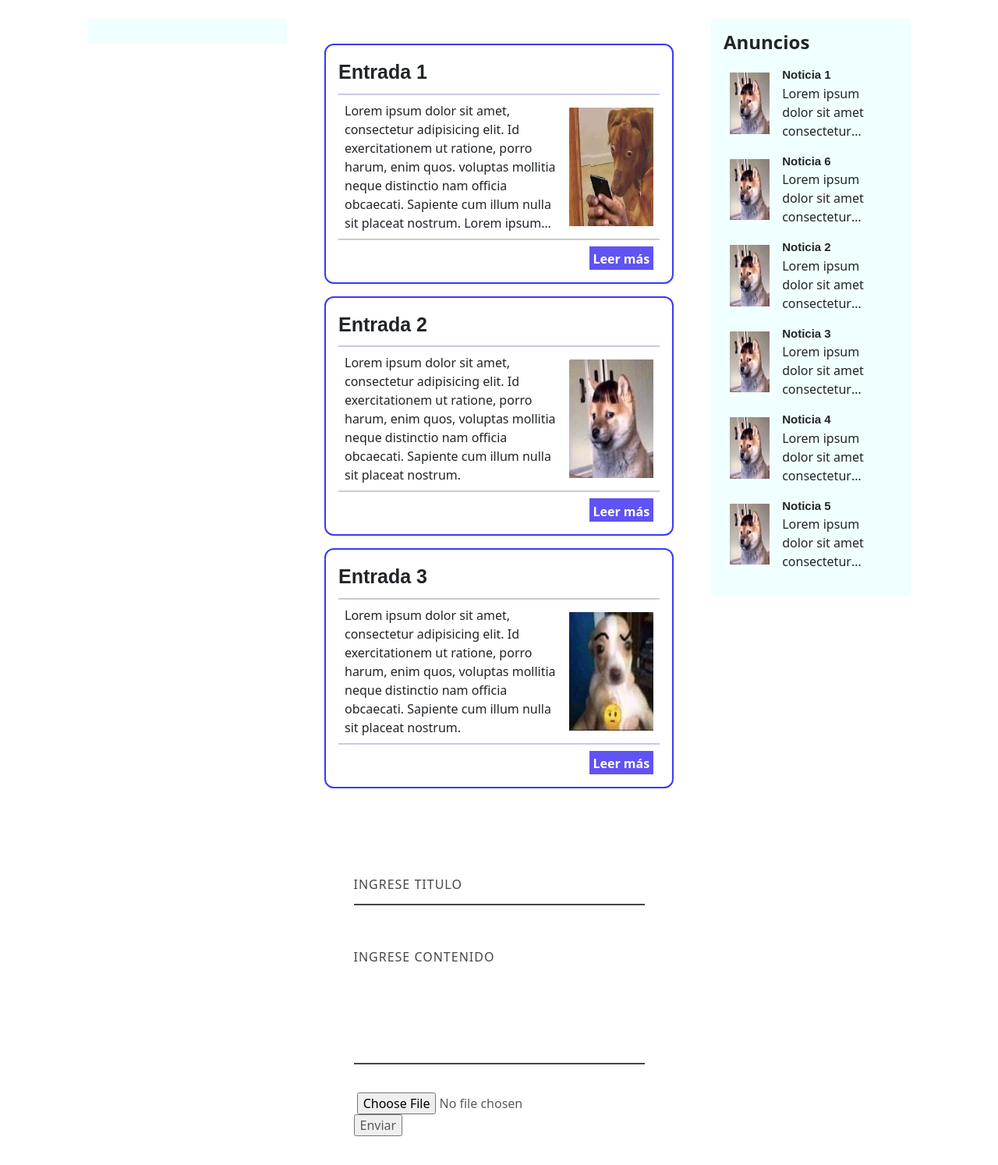
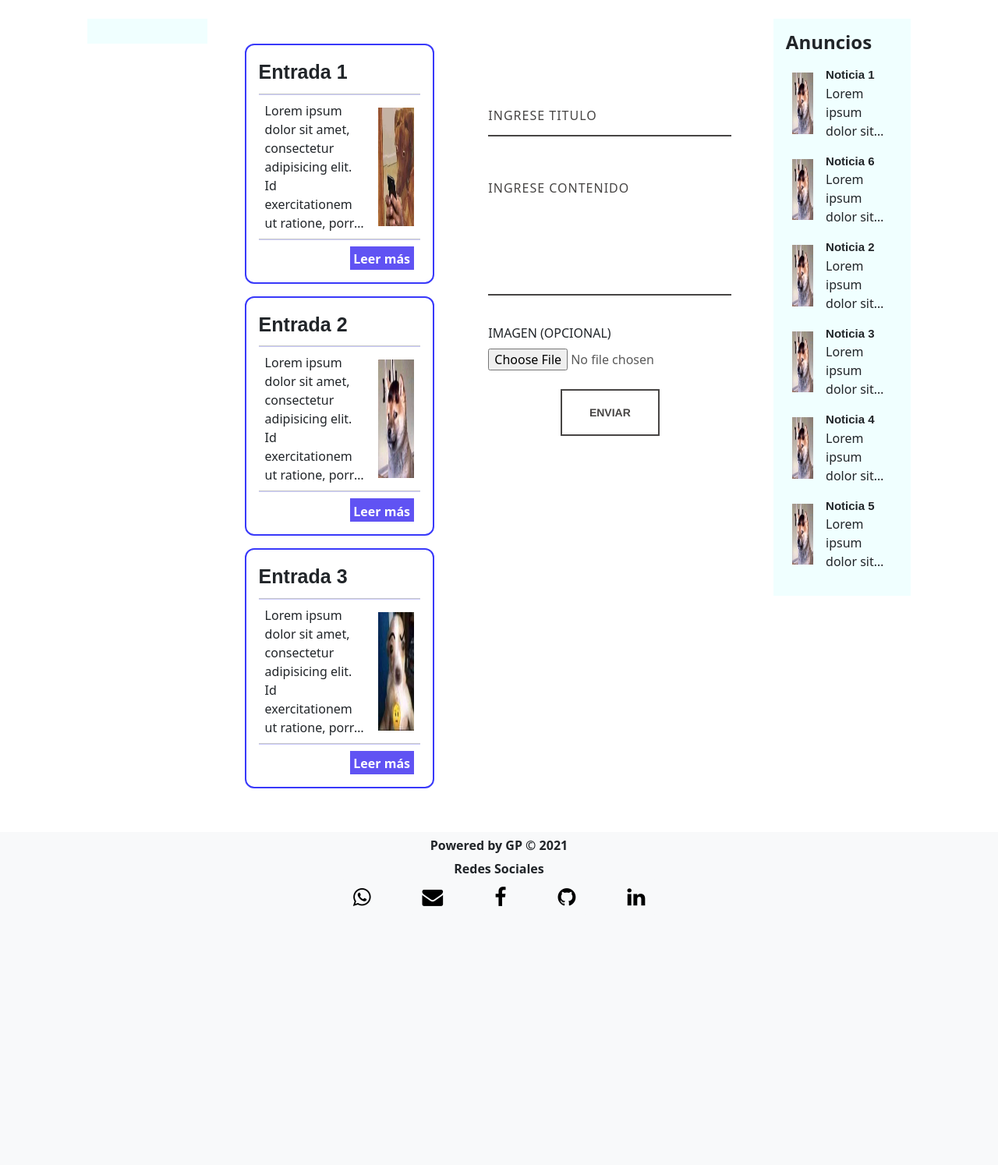
Before and after one commit to GammaPerez/blog, a PHP site: page / in a window 1280 px wide. Shown: the part 56-1550 px from the top of the page at 78% size. After the commit the page ends 1218 px from the top, so only its background shows below. Run offline with PHP 8.4, Linux system fonts and the light colour scheme; some libraries are stand-ins or nearby versions.

Commit message:
V1.1.0 Generacion de Entradas Solo FRONT Ver Texto Completo (Leer Mas) Ver imagenes local (Si no se carga una, carga defualt)

```diff
--- a/css/main.css
+++ b/css/main.css
@@ -5,7 +5,7 @@
     margin: 0.5em 0;
 }
 
-.enlace_grl{
+.enlace_grl {
     padding: 0.3em;
     font-style: none;
     color: white;
@@ -15,6 +15,7 @@
     text-align: center;
     background-color: rgb(96, 83, 243);
 }
+
 /*===========================*/
 
 .principal-content {
@@ -76,6 +77,7 @@
 .entrada_cuerpo {
     width: 100%;
     display: flex;
+    justify-content: space-between;
 }
 
 .area_contenido {
@@ -100,12 +102,13 @@
     justify-content: end;
 }
 
-.area_enlaces a{
+.area_enlaces a {
     transition: color 1s ease-in-out;
 }
 
-.area_enlaces a:hover{
-    color: rgb(96, 83, 243);;
+.area_enlaces a:hover {
+    color: rgb(96, 83, 243);
+    ;
     background-color: white;
 }
 
@@ -130,12 +133,15 @@
     right: 0;
     bottom: 0;
     left: 0;
-    box-shadow: 0 0 10px rgba(0, 123, 255, 0); /* Sombra transparente inicial */
-    transition: box-shadow 0.5s ease; /* Transición suave para la sombra */
+    box-shadow: 0 0 10px rgba(0, 123, 255, 0);
+    /* Sombra transparente inicial */
+    transition: box-shadow 0.5s ease;
+    /* Transición suave para la sombra */
 }
 
 .noticia:hover::before {
-    box-shadow: 0 0 10px rgba(148, 27, 218, 0.8); /* Cambia la sombra a azul al pasar el mouse sobre el elemento */
+    box-shadow: 0 0 10px rgba(148, 27, 218, 0.8);
+    /* Cambia la sombra a azul al pasar el mouse sobre el elemento */
 }
 
 
@@ -163,11 +169,15 @@
     overflow: visible;
 }
 
-button, select {
+button,
+select {
     text-transform: none;
 }
 
-button, input, select, textarea {
+button,
+input,
+select,
+textarea {
     color: #5A5A5A;
     font: inherit;
     margin: 0;
@@ -226,7 +236,10 @@
     width: 45%;
 }
 
-input[type='text'], [type='email'], select, textarea {
+input[type='text'],
+[type='email'],
+select,
+textarea {
     background: none;
     border: none;
     border-bottom: solid 2px #474544;
@@ -250,7 +263,9 @@
     transition: all 0.3s;
 }
 
-input[type='text']:focus, [type='email']:focus, textarea:focus {
+input[type='text']:focus,
+[type='email']:focus,
+textarea:focus {
     outline: none;
     padding: 0 0 0.875em 0;
 }
@@ -308,7 +323,7 @@
     color: #474544;
 }
 
-#form_button {
+.form_button {
     background: none;
     border: solid 2px #474544;
     color: #474544;
@@ -327,10 +342,11 @@
     transition: all 0.3s;
 }
 
-#form_button:hover {
+.form_button:hover {
     background: #474544;
     color: #F2F3EB;
 }
+
 
 @media screen and (max-width: 768px) {
     #container {
@@ -367,7 +383,10 @@
         width: 53px;
     }
 
-  input[type='text'], [type='email'], select, textarea {
+    input[type='text'],
+    [type='email'],
+    select,
+    textarea {
         font-size: 0.875em;
     }
 }
--- a/index.html
+++ b/index.html
@@ -11,12 +11,9 @@
         <script src="https://code.jquery.com/ui/1.13.2/jquery-ui.js"
             integrity="sha256-xLD7nhI62fcsEZK2/v8LsBcb4lG7dgULkuXoXB/j91c="
             crossorigin="anonymous"></script>
+            <link rel="stylesheet" href="https://code.jquery.com/ui/1.13.2/themes/base/jquery-ui.css">
+
         <!---------->
-
-        <!--USO DE DIALOG LIKE $.DIALOG-->
-        <script src="https://cdnjs.cloudflare.com/ajax/libs/jquery-confirm/3.3.4/jquery-confirm.min.js" integrity="sha512-zP5W8791v1A6FToy+viyoyUUyjCzx+4K8XZCKzW28AnCoepPNIXecxh9mvGuy3Rt78OzEsU+VCvcObwAMvBAww==" crossorigin="anonymous" referrerpolicy="no-referrer"></script>
-        <link rel="stylesheet" href="https://cdnjs.cloudflare.com/ajax/libs/jquery-confirm/3.3.4/jquery-confirm.min.css" integrity="sha512-0V10q+b1Iumz67sVDL8LPFZEEavo6H/nBSyghr7mm9JEQkOAm91HNoZQRvQdjennBb/oEuW+8oZHVpIKq+d25g==" crossorigin="anonymous" referrerpolicy="no-referrer" />
-        <!------------>
 
         <!--BOOTSTRAP-->
         <link
@@ -38,6 +35,18 @@
         <link rel="stylesheet"
             href="https://cdnjs.cloudflare.com/ajax/libs/font-awesome/4.7.0/css/font-awesome.min.css">
         <!--------------->
+
+        <!--USO DE DIALOG LIKE $.DIALOG-->
+        <script
+            src="https://cdnjs.cloudflare.com/ajax/libs/jquery-confirm/3.3.4/jquery-confirm.min.js"
+            integrity="sha512-zP5W8791v1A6FToy+viyoyUUyjCzx+4K8XZCKzW28AnCoepPNIXecxh9mvGuy3Rt78OzEsU+VCvcObwAMvBAww=="
+            crossorigin="anonymous" referrerpolicy="no-referrer"></script>
+        <link rel="stylesheet"
+            href="https://cdnjs.cloudflare.com/ajax/libs/jquery-confirm/3.3.4/jquery-confirm.min.css"
+            integrity="sha512-0V10q+b1Iumz67sVDL8LPFZEEavo6H/nBSyghr7mm9JEQkOAm91HNoZQRvQdjennBb/oEuW+8oZHVpIKq+d25g=="
+            crossorigin="anonymous" referrerpolicy="no-referrer" />
+        <!------------>
+
         <title>Welcome</title>
     </head>
     <body>
@@ -64,7 +73,8 @@
                                 <a href="#" class="nav-link">Menu 1</a>
                             </li>
                             <li class="nav-item">
-                                <a href="#" class="nav-link" id="newEnt">Crear Entrada</a>
+                                <a href="#" class="nav-link" id="newEnt">Crear
+                                    Entrada</a>
                             </li>
                             <li class="nav-item">
                                 <a href="#contacto" class="nav-link">Contacto</a>
@@ -162,46 +172,38 @@
                         <a href="#" class="enlace_grl" id="link-3">Leer más</a>
                     </div>
                 </div>
+            </section>
 
+            <div id="dlgFrmEnt" title="Nuevo Registro">
                 <form id="frmNewReg">
-                    <div class="">
-
+                    <div class>
                         <div class="frmNewTitle">
                             <label for="name"></label>
-                            <input type="text" name="name" id="frmName" placeholder="Ingrese Titulo" required>
+                            <input type="text" name="name" id="frmName"
+                                placeholder="Ingrese Titulo" required>
                         </div>
                         <div class="frmNewCont">
                             <label for="name"></label>
-                            <textarea name="frmCont" id="frmCont" cols="30" rows="10" placeholder="Ingrese Contenido" required></textarea>
+                            <textarea name="frmCont" id="frmCont" cols="30"
+                                rows="10" placeholder="Ingrese Contenido"
+                                required></textarea>
                         </div>
 
                         <div class="frmNewImg">
-                            <label for="name"></label>
-                            <input type="file" name="frmImg" id="frmImg" placeholder="Ingrese Imagen" required>
+                            <label for="frmImg">IMAGEN (OPCIONAL)</label>
+                            <input type="file" class="py-2" name="frmImg"
+                                id="frmImg"
+                                placeholder="Ingrese Imagen" accept="image/*">
                         </div>
-                        <div class ="frmNewSend submit">
-                            <input type="submit" value="Enviar" class="" id="frmSend">
+                        <div
+                            class="frmNewSend submit py-3 d-flex justify-content-center">
+                            <input type="button" value="Enviar"
+                                class="form_button"
+                                id="frmSend">
                         </div>
-                        <!--
-                        <div class="form-floating mb-3">
-                            <input type="text" class="form-control"
-                                id="txtTitulo" placeholder="Titulo">
-                            <label for="txtTitulo">Titulo</label>
-                        </div>
-                        <div class="form-floating mb-3">
-                            <textarea class="form-control" placeholder="Cuerpo"
-                                id="txtCuerpo" style="height: 100px"></textarea>
-                            <label for="txtCuerpo">Cuerpo</label>
-                        </div>
-                        <div class="form-floating mb-3">
-                            <input type="text" class="form-control"
-                                id="txtImagen" placeholder="Imagen">
-                            <label for="txtImagen">Imagen</label>
-                        </div>
-                        -->
                     </div>
                 </form>
-            </section>
+            </div>
 
 
             <section class="menu">
--- a/js/main.js
+++ b/js/main.js
@@ -1,8 +1,32 @@
+const titulo = document.getElementById("frmName");
+const contenido = document.getElementById("frmCont");
+const imagen = document.getElementById("frmImg");
+let contador = 3;
 $("document").ready(function () {
+    actualizar();
+
+    $("#dlgFrmEnt").dialog({
+        autoOpen: false,
+        modal: true,
+        width: 500,
+        /*
+        buttons: {
+            "Guardar": function () {
+                let data = $("#frmNewReg").serialize();
+                console.log(data);
+                $(this).dialog("close");
+            },
+            "Cancelar": function () {
+                $(this).dialog("close");
+            }
+        }*/
+    });
+});
+
+function actualizar (){
     setLinksNoticias();
     setModal();
-});
-
+}
 
 function setLinksNoticias() {
     for (let i = 1; i <= 6; i++) {
@@ -13,17 +37,15 @@
 }
 
 function setModal() {
-    for (let i = 1; i <= 3; i++) {
+    for (let i = 1; i <= contador; i++) {
         $("#link-" + i).click(function () {
             const cuerpo = `
             <div>
-                Lorem ipsum dolor, sit amet consectetur adipisicing elit. Voluptatibus corporis
-                blanditiis odio asperiores placeat eius fuga ad facilis aut laborum exercitationem
-                doloribus nihil, provident quae vitae quis repellendus, iure veniam.
+                ${document.querySelectorAll("#ent-" + i + " .entrada_cuerpo .area_contenido")[0].innerHTML}
             </div>
             `;
             $.dialog({
-                title: '<span>Importar Excel</span>',
+                title: `<span>${document.querySelectorAll("#ent-" + i + " .entrada_titulo")[0].innerHTML}</span>`,
                 content: cuerpo,
                 type: "green",
                 boxWidth: '450px',
@@ -34,20 +56,78 @@
     }
 }
 
-$("#newEnt").click(function(){
-    const form = `
-    <div>
-        <form id="frmNewReg">
 
-        </form>
+$("#newEnt").click(function () {
+    console.log("click");
+    $("#dlgFrmEnt").dialog("open");
+});
+
+$("#frmSend").click(function () {
+    contador++;
+    let newObj = {
+        titulos: titulo.value,
+        contenidos: contenido.value,
+        imagenes: imagen.value,
+    }
+    console.log(newObj);
+    let plantilla = `
+    <div class="entrada" id="ent-${contador}">
+        <div class="entrada_titulo"><span>${newObj.titulos}</span></div>
+        <hr>
+        <div class="entrada_cuerpo">
+            <div class="area_contenido">
+                ${newObj.contenidos}
+            </div>
+            <div class="area_imagen">
+                <img src="#" alt="Imagen" width="100%"
+                    height="100%" id="img-${contador}">
+            </div>
+        </div>
+        <hr>
+        <div class="area_enlaces">
+            <a href="#" class="enlace_grl" id="link-${contador}">Leer más</a>
+        </div>
     </div>
     `;
-    $.dialog({
-        title: '<span>Nueva Registro</span>',
-        content: form,
-        type: "green",
-        boxWidth: '450px',
-        useBootstrap: false,
-        typeAnimated: true,
-    });
+    $(".seccion-blog").append(plantilla);
+    mostrarImg(imagen, contador);
+    actualizar();
+    $("#dlgFrmEnt").dialog("close");
 });
+
+function mostrarImg(input, id){
+    if (input.files && input.files[0]) {
+        var reader = new FileReader();
+        reader.onload = function (e) {
+            // Obtén el ID específico de la imagen
+            var imgId = 'img-' + id;
+            // Crea o actualiza la imagen en el elemento correspondiente
+            var imgElement = document.getElementById(imgId);
+            if (!imgElement) {
+                // Si la imagen no existe, créala
+                imgElement = document.createElement('img');
+                imgElement.id = imgId;
+                imgElement.width = '100%';
+                imgElement.height = '100%';
+                var imgContainer = document.getElementById(`img-container-${id}`);
+                imgContainer.appendChild(imgElement);
+            }
+            // Establece la fuente de datos de la imagen
+            imgElement.src = e.target.result;
+        };
+        reader.readAsDataURL(input.files[0]);
+    }else {
+        // Si no se selecciona ninguna imagen, cargar la imagen predeterminada
+        var imgId = 'img-' + id;
+        var imgElement = document.getElementById(imgId);
+        if (!imgElement) {
+            imgElement = document.createElement('img');
+            imgElement.id = imgId;
+            imgElement.width = '100%';
+            imgElement.height = '100%';
+            imgContainer.innerHTML = '';  // Limpiar el contenedor antes de agregar la imagen
+            imgContainer.appendChild(imgElement);
+        }
+        imgElement.src = 'file/dogo1.jpg';  // Reemplaza con la ruta de tu imagen predeterminada
+    }
+}
```
Lines whose indentation alone changed are shown as unchanged.
